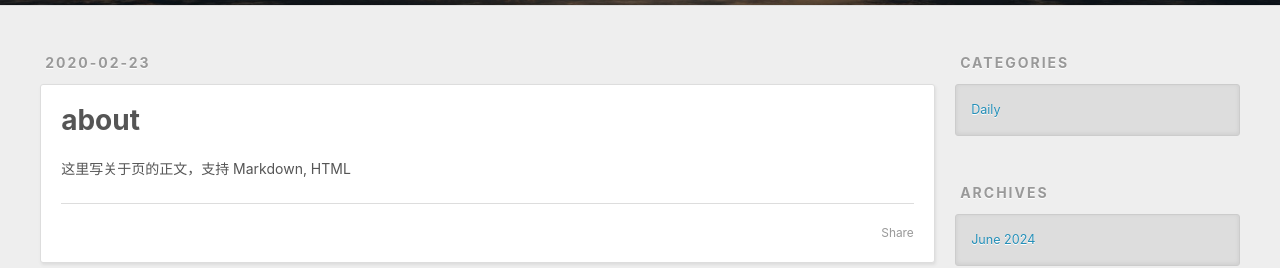
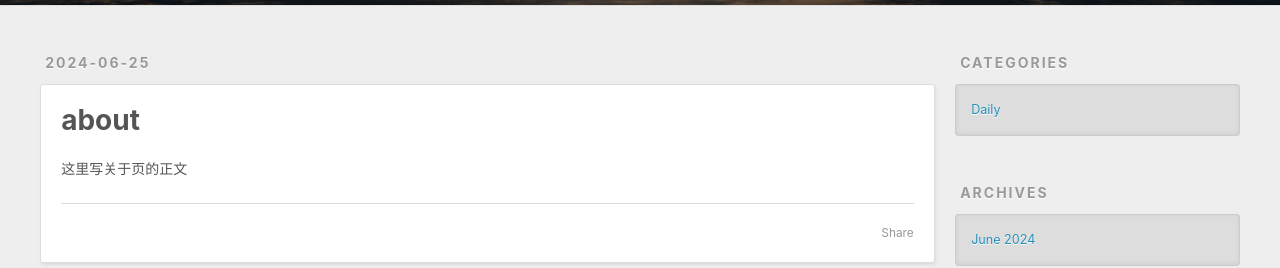
Before and after one commit to FatShan/FatShan.github.io, a plain HTML site: page about/index.html in a window 1280 px wide. Shown: the part 295-563 px from the top of the page. Drawn offline with Linux system fonts and the light colour scheme.

Commit message:
Site updated: 2024-06-25 22:59:04

```diff
--- a/about/index.html
+++ b/about/index.html
@@ -6,15 +6,15 @@
 
   <title>about | Hexo</title>
   <meta name="viewport" content="width=device-width, initial-scale=1, shrink-to-fit=no">
-  <meta name="description" content="这里写关于页的正文，支持 Markdown, HTML">
+  <meta name="description" content="这里写关于页的正文">
 <meta property="og:type" content="website">
 <meta property="og:title" content="about">
 <meta property="og:url" content="http://example.com/about/index.html">
 <meta property="og:site_name" content="Hexo">
-<meta property="og:description" content="这里写关于页的正文，支持 Markdown, HTML">
+<meta property="og:description" content="这里写关于页的正文">
 <meta property="og:locale" content="en_US">
-<meta property="article:published_time" content="2020-02-23T11:20:33.000Z">
-<meta property="article:modified_time" content="2024-06-25T14:57:36.199Z">
+<meta property="article:published_time" content="2024-06-25T14:58:47.062Z">
+<meta property="article:modified_time" content="2024-06-25T14:58:47.062Z">
 <meta property="article:author" content="John Doe">
 <meta name="twitter:card" content="summary">
 
@@ -74,7 +74,7 @@
         <section id="main"><article id="about-" class="h-entry article article-type-about" itemprop="blogPost" itemscope itemtype="https://schema.org/BlogPosting">
   <div class="article-meta">
     <a href="/about/index.html" class="article-date">
-  <time class="dt-published" datetime="2020-02-23T11:20:33.000Z" itemprop="datePublished">2020-02-23</time>
+  <time class="dt-published" datetime="2024-06-25T14:58:47.062Z" itemprop="datePublished">2024-06-25</time>
 </a>
 
   </div>
@@ -93,7 +93,7 @@
 
     <div class="e-content article-entry" itemprop="articleBody">
 
-        <p>这里写关于页的正文，支持 Markdown, HTML</p>
+        <p>这里写关于页的正文</p>
 
 
     </div>
```
